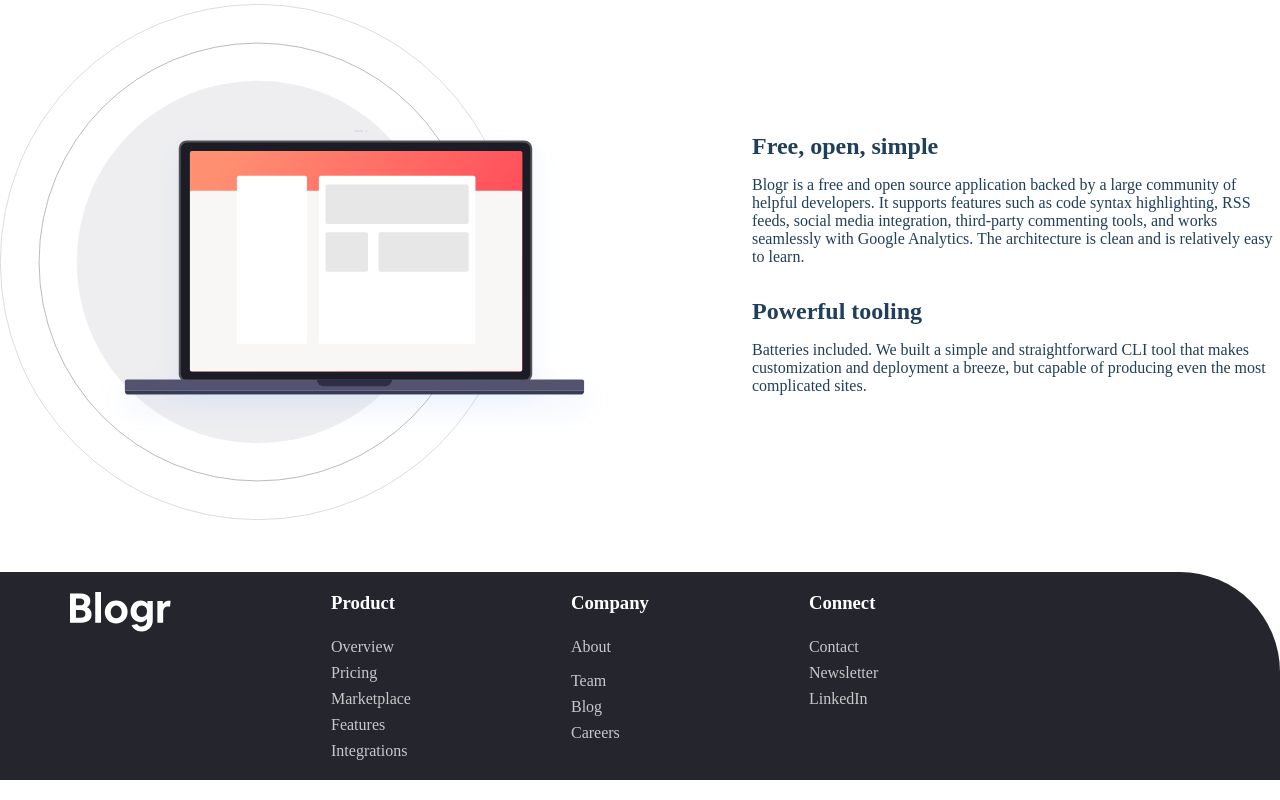
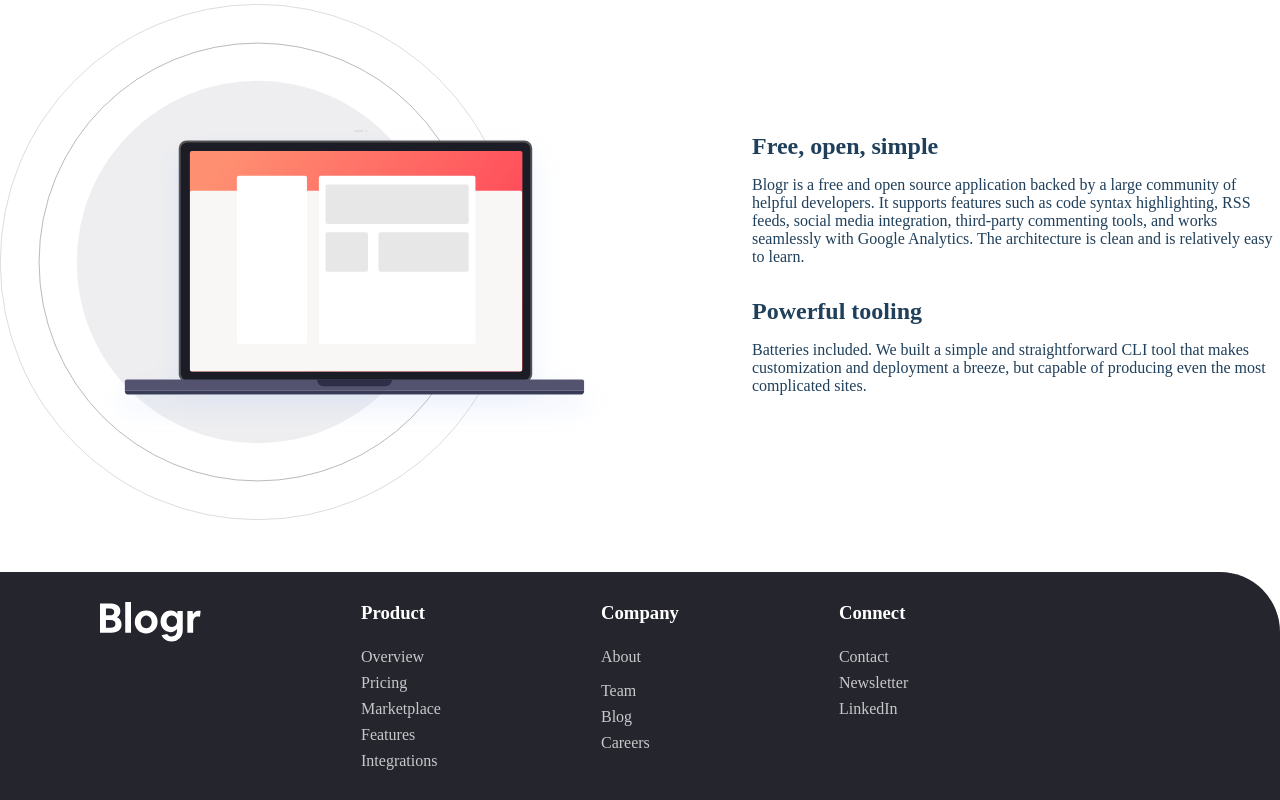
Before and after one commit to Taiwola/Blogr-landing-page, a plain HTML site: page index.html in a window 1280 px wide. Shown: the part 1999-2799 px from the top of the page. Drawn offline with Linux system fonts and the light colour scheme.

Commit message:
adjustment made to the footer padding

```diff
--- a/css/style.css
+++ b/css/style.css
@@ -291,10 +291,10 @@ article > p{
 /* footer */
 footer{
     background-color: var(--Very-dark-black-blue-footer-background);
-    padding-top: 20px;
-    padding-bottom: 20px;
-    padding-left: 70px;
-    border-top-right-radius: 100px;
+    padding-top: 30px;
+    padding-bottom: 30px;
+    padding-left: 100px;
+    border-top-right-radius: 60px;
 }
 
 .footer-container{
```
Also changed, not shown: index.html (+0 -3 lines).
